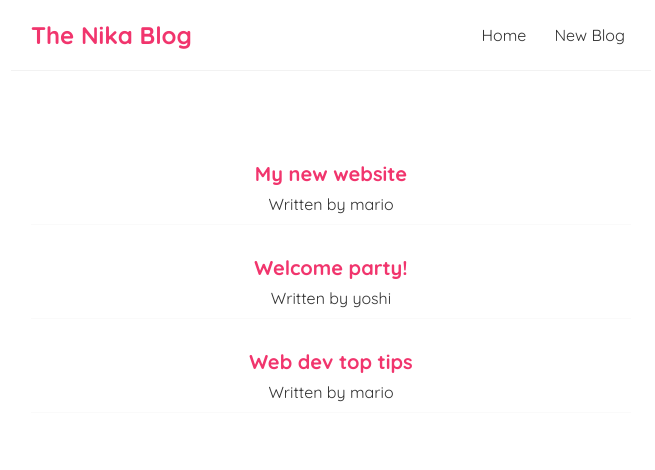
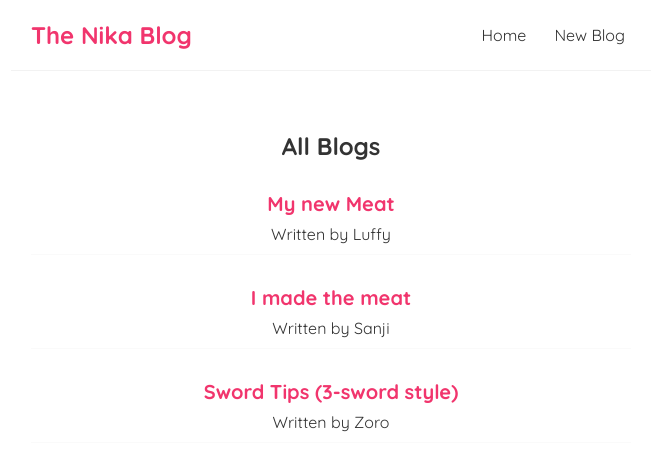
Before and after one commit to ak-nika/Learning_React, a React (Create React App) app: page / in a window 1280 px wide. Shown: the top 470 px of the page, without its empty margins (309-964 px from the left). Built offline with nearby package versions, Linux system fonts and the light colour scheme.

Commit message:
chapter 11 done

```diff
--- a/src/App.js
+++ b/src/App.js
@@ -11,9 +11,6 @@ function App() {
         <Route path='/' element={<Home/>}/>
         <Route/>
       </Routes>
-     {/* <div className="content">
-      < Home />
-     </div> */}
     </div>
   );
 }
--- /dev/null
+++ b/src/Components/Bloglist.jsx
@@ -0,0 +1,18 @@
+const BlogList = ({blogs, title}) => {
+    // const blogs =  props.blogs;
+    // const title = props.title;
+
+    return (
+        <div className="blog-list">
+            <h2>{ title }</h2>
+            {blogs.map((blog) => (
+            <div className="blog-preview" key={blog.id} >
+            <h2>{ blog.title }</h2>
+            <p>Written by { blog.author }</p>
+        </div>
+      ))}
+        </div>
+    );
+}
+
+export default BlogList;
--- a/src/Components/Home.jsx
+++ b/src/Components/Home.jsx
@@ -1,21 +1,17 @@
 import { useState } from "react";
+import BlogList from "./Bloglist";
 
 const Home = () => {
   const [blogs, setBlogs] = useState([
-    { title: 'My new website', body: 'lorem ipsum...', author: 'mario', id: 1 },
-    { title: 'Welcome party!', body: 'lorem ipsum...', author: 'yoshi', id: 2 },
-    { title: 'Web dev top tips', body: 'lorem ipsum...', author: 'mario', id: 3 }
+    { title: 'My new Meat', body: 'lorem ipsum...', author: 'Luffy', id: 1 },
+    { title: 'I made the meat', body: 'lorem ipsum...', author: 'Sanji', id: 2 },
+    { title: 'Sword Tips (3-sword style)', body: 'lorem ipsum...', author: 'Zoro', id: 3 }
   ])
 
   return (
     <div className="content">
     <div className="home">
-      {blogs.map(blog => (
-        <div className="blog-preview" key={blog.id} >
-          <h2>{ blog.title }</h2>
-          <p>Written by { blog.author }</p>
-        </div>
-      ))}
+      <BlogList blogs={blogs} title="All Blogs" />
     </div>
     </div>
   );
--- a/src/index.css
+++ b/src/index.css
@@ -3,7 +3,7 @@
 /* base styles */
 * {
   margin: 0;
-  font-family: "Quicksand";
+  font-family: "Quicksand", sans-serif;
   color: #333;
 }
 .navbar {
```
